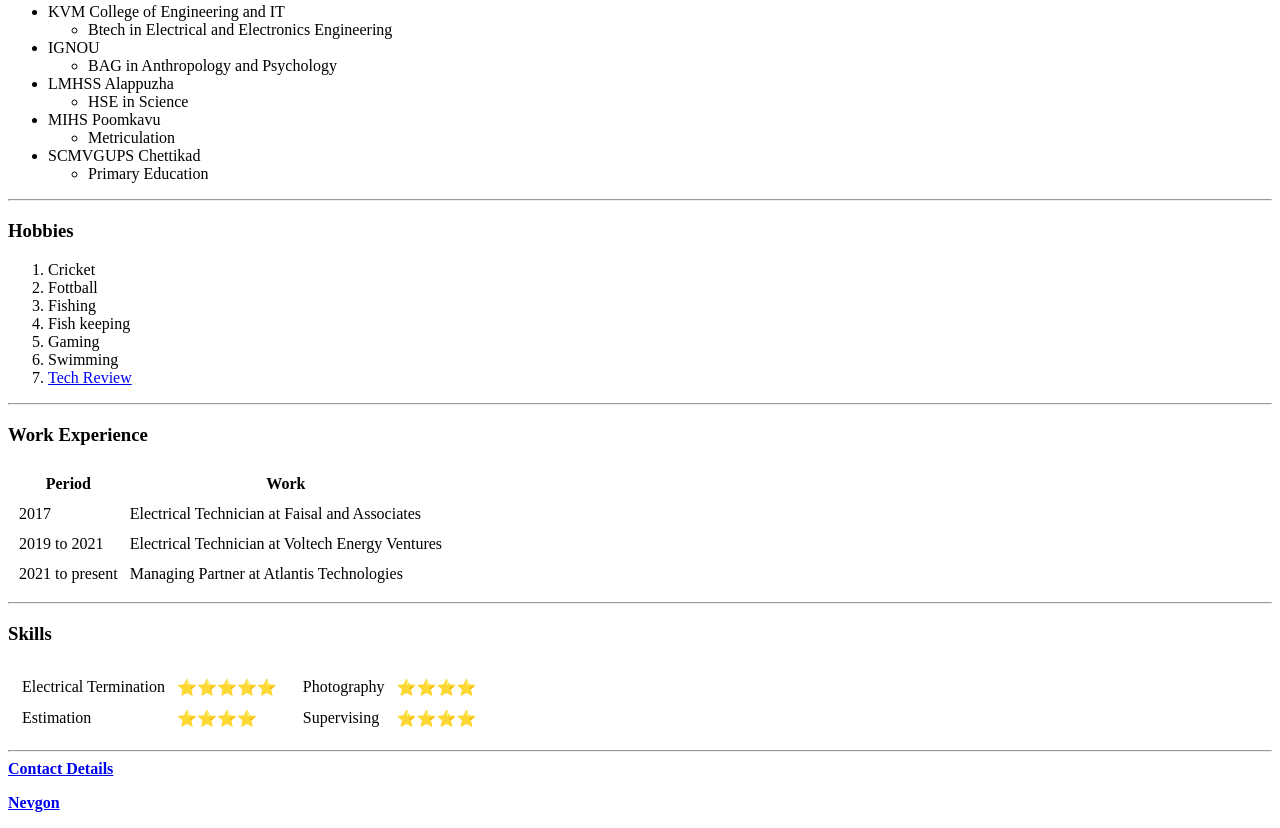
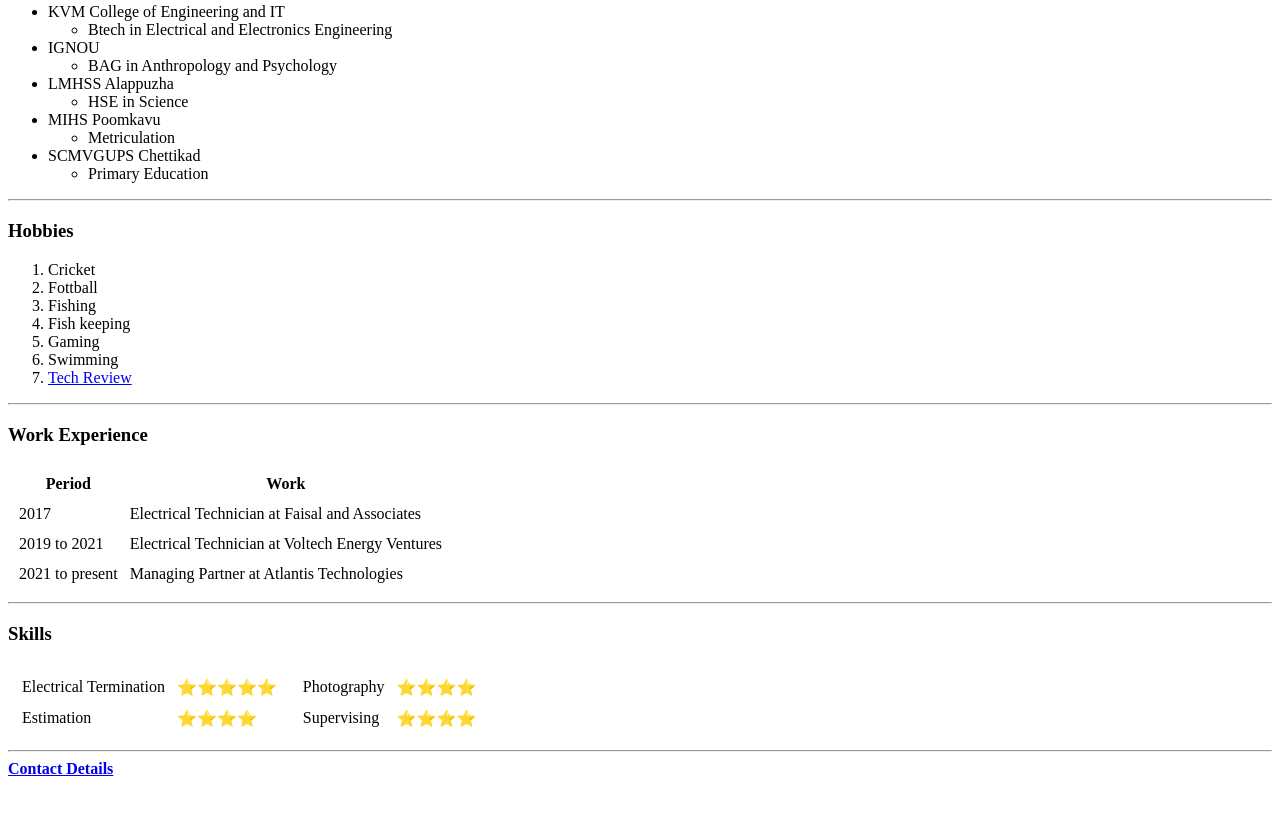
Before and after one commit to yemmar94/cv, a plain HTML site: page index.html in a window 1280 px wide. Shown: the part 340-1168 px from the top of the page. After the commit the page ends 1126 px from the top, so only its background shows below. Drawn offline with Linux system fonts and the light colour scheme.

Commit message:
Update index.html

```diff
--- a/index.html
+++ b/index.html
@@ -109,6 +109,5 @@
     </table>
     <hr>
     <strong><a href="Contact Information.html">Contact Details</a></strong>
-    <p><strong></p><a href="https://www.youtube.com/watch?v=dQw4w9WgXcQ">Nevgon</a></strong></p>
 </body>
 </html>
```
